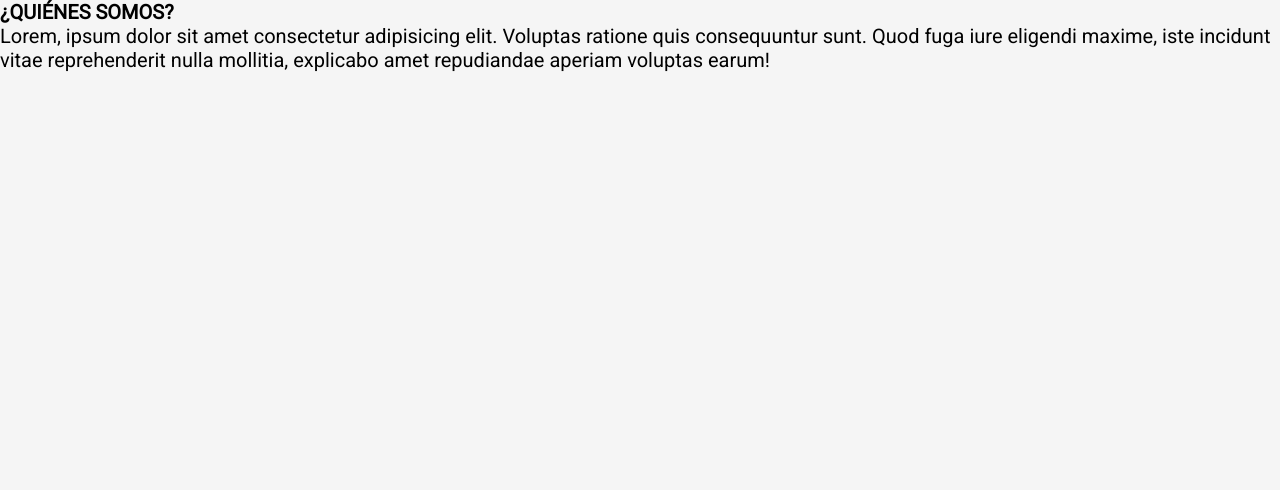
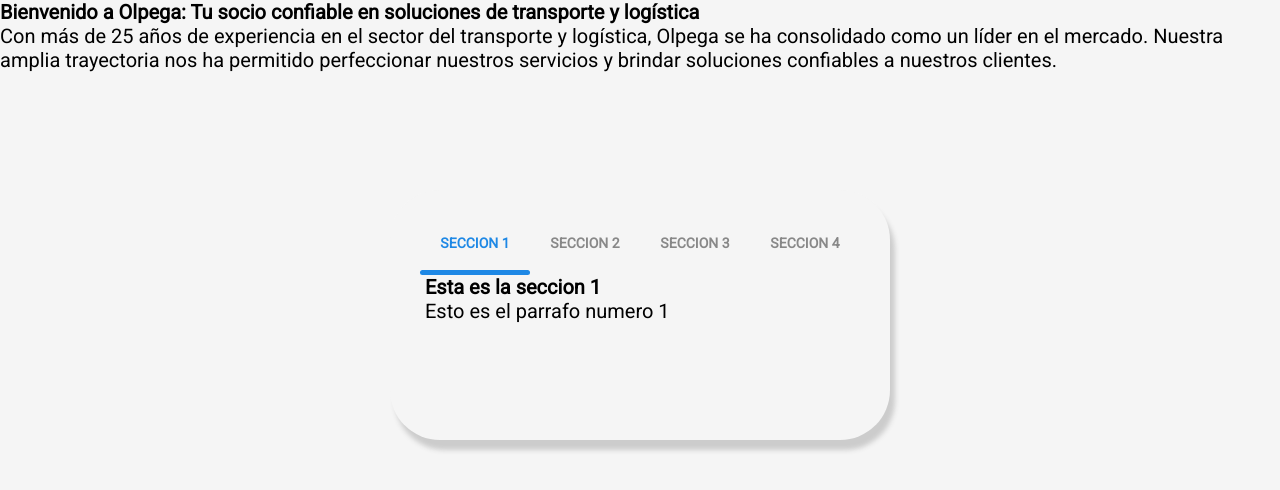
Before and after one commit to Aguilar0607/WebPage, a PHP site: page / in a window 1280 px wide. Shown: the part 85-575 px from the top of the page. Run offline with PHP 8.4, Linux system fonts and the light colour scheme.

Commit message:
Agregando tab-button

```diff
--- a/assets/css/styles.css
+++ b/assets/css/styles.css
@@ -150,3 +150,79 @@ body{
         right: 35px;
     }
 }
+
+/* Tab button */
+
+.tabs{
+    position: absolute;
+    top: 50%;
+    left: 50%;
+    transform: translate(-50%, -50%);
+    width: 500px;
+    height: 250px;
+    background: #F5F5F5;
+    padding: 20px 30px;
+    overflow: hidden;
+    border-radius: 50px;
+    box-shadow: 5px 10px 5px #ccc;
+}
+
+.tabs .tab-header{
+    height: 60px;
+    display: flex;
+    align-items: center;
+}
+
+.tabs .tab-header > div{
+    width: calc(100%/4);
+    text-align: center;
+    color: #888;
+    font-weight: 600;
+    cursor: pointer;
+    font-size: 14px;
+    text-transform: uppercase;
+    outline: none;
+}
+
+.tabs .tab-header > div > i{
+    display: block;
+    margin-bottom: 5px;
+}
+
+.tabs .tab-header > div.active{
+    color: #1e88e5;
+}
+
+.tabs .tab-indicator{
+    position: relative;
+    width: calc(100%/4);
+    height: 5px;
+    background: #1e88e5;
+    left: 0px;
+    border-radius: 5px;
+    transition: all 500ms ease-in-out;
+}
+
+.tabs .tab-body{
+    position: relative;
+    height: calc(100% - 60px);
+    padding: 10px 5px;
+}
+
+.tabs .tab-body > div {
+    position: absolute;
+    top: -200%;
+    opacity: 0;
+    margin-top: 5px;
+    transform: scale(0.9);
+    transition:opacity 500ms ease-in-out 0ms,
+        transform 500ms ease-in-out 0ms;
+}
+
+.tabs .tab-body > div.active{
+    top: 0px;
+    opacity: 1;
+    transform: scale(1);
+    margin-top: 0px;
+
+}
--- /dev/null
+++ b/assets/js/tab-button.js
@@ -0,0 +1,17 @@
+let tabHeader = document.getElementsByClassName("tab-header")[0];
+let tabIndicator = document.getElementsByClassName("tab-indicator")[0];
+let tabBody = document.getElementsByClassName("tab-body")[0];
+
+let tabsPane = tabHeader.getElementsByTagName("div");
+
+for(let i=0;i<tabsPane.length;i++){
+    tabsPane[i].addEventListener("click", function(){
+        tabHeader.getElementsByClassName("active")[0].classList.remove("active");
+        tabsPane[i].classList.add("active");
+        tabBody.getElementsByClassName("active")[0].classList.remove("active");
+        tabBody.getElementsByTagName("div")[i].classList.add("active");
+
+        tabIndicator.style.left = `calc(calc(100%/4) * ${i})`;
+
+    });
+}
--- a/index.php
+++ b/index.php
@@ -40,17 +40,64 @@
     </header>
 
     <div class="card-body">
-        <h3>¿QUIÉNES SOMOS?</h3>
+        <h3>Bienvenido a Olpega: Tu socio confiable en soluciones de transporte y logística</h3>
     </div>
     <div>
         <p>
-            Lorem, ipsum dolor sit amet consectetur adipisicing elit. Voluptas ratione quis consequuntur sunt.
-            Quod fuga iure eligendi maxime, iste incidunt vitae reprehenderit
-            nulla mollitia, explicabo amet repudiandae aperiam voluptas earum!
+        Con más de 25 años de experiencia en el sector del transporte y logística,
+        Olpega se ha consolidado como un líder en el mercado. Nuestra amplia trayectoria
+        nos ha permitido perfeccionar nuestros servicios y
+        brindar soluciones confiables a nuestros clientes.
         </p>
     </div>
 
+    <div class="tabs">
+        <div class="tab-header">
+            <div class="active">
+                <i class="fa fa-code"></i>Seccion 1
+            </div>
+            <div>
+                <i class="fa fa-code"></i>Seccion 2
+            </div>
+            <div>
+                <i class="fa fa-code"></i>Seccion 3
+            </div>
+            <div>
+                <i class="fa fa-code"></i>Seccion 4
+            </div>
+        </div>
+        <div class="tab-indicator"></div>
+            <div class="tab-body">
+            <div class="active">
+                <h2>Esta es la seccion 1</h2>
+                <p>
+                    Esto es el parrafo numero 1
+                </p>
+            </div>
+            <div>
+                <h2>Esta es la seccion 2</h2>
+                <p>
+                    Contenido parrafo 2
+                </p>
+            </div>
+            <div>
+                <h2>Esta es la seccion 3</h2>
+                <p>
+                    Contenido parrafo 3
+                </p>
+            </div>
+            <div>
+                <h2>Esta es la seccion 4</h2>
+                <p>
+                    Contenido parrafo 4
+                </p>
+            </div>
+            </div>
+    </div>
+
     <script type="text/javascript" src="./assets/js/nav.js"></script>
+    <script type="text/javascript" src="./assets/js/tab-button.js"></script>
+
 </body>
 
 </html>
```
